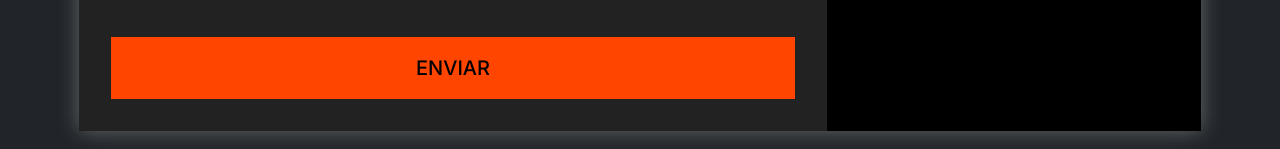
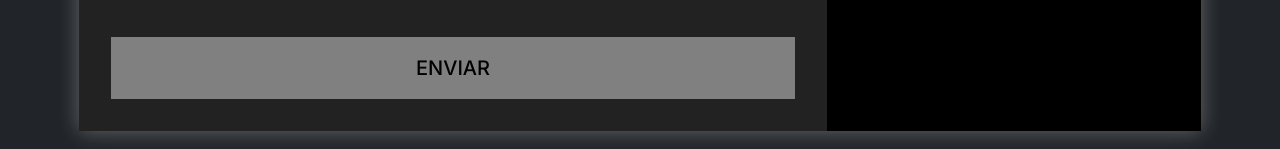
Before and after one commit to SantiagoFourcade/PeterYan, a website: page Contacto.html in a window 1280 px wide. Shown: the part 1805-1954 px from the top of the page. Drawn offline with nearby package versions, Linux system fonts and the light colour scheme.

Commit message:
ultimos arreglos

```diff
--- a/scss/_BioyEntre.scss
+++ b/scss/_BioyEntre.scss
@@ -4,6 +4,7 @@
     grid-template-columns: repeat(2, 4fr);
     grid-gap: 50px;
     justify-content: center;
+    margin: 0 auto;
 
   }
 
@@ -13,4 +14,5 @@
     grid-template-columns: repeat(2, 9fr);
     grid-gap: 50px;
     justify-content: center;
+    margin: 0 auto;
   }
--- a/scss/_Contacto.scss
+++ b/scss/_Contacto.scss
@@ -50,11 +50,11 @@
             background: none;
             outline: 0;
             color: white;
-            border-bottom: 1px solid orangered;
+            border-bottom: 1px solid grey;
         }
 
         button {
-            background: orangered;
+            background: grey;
             color: black;
             border: 0;
             text-transform: uppercase;
```
Also changed, not shown: css/styles.css.
